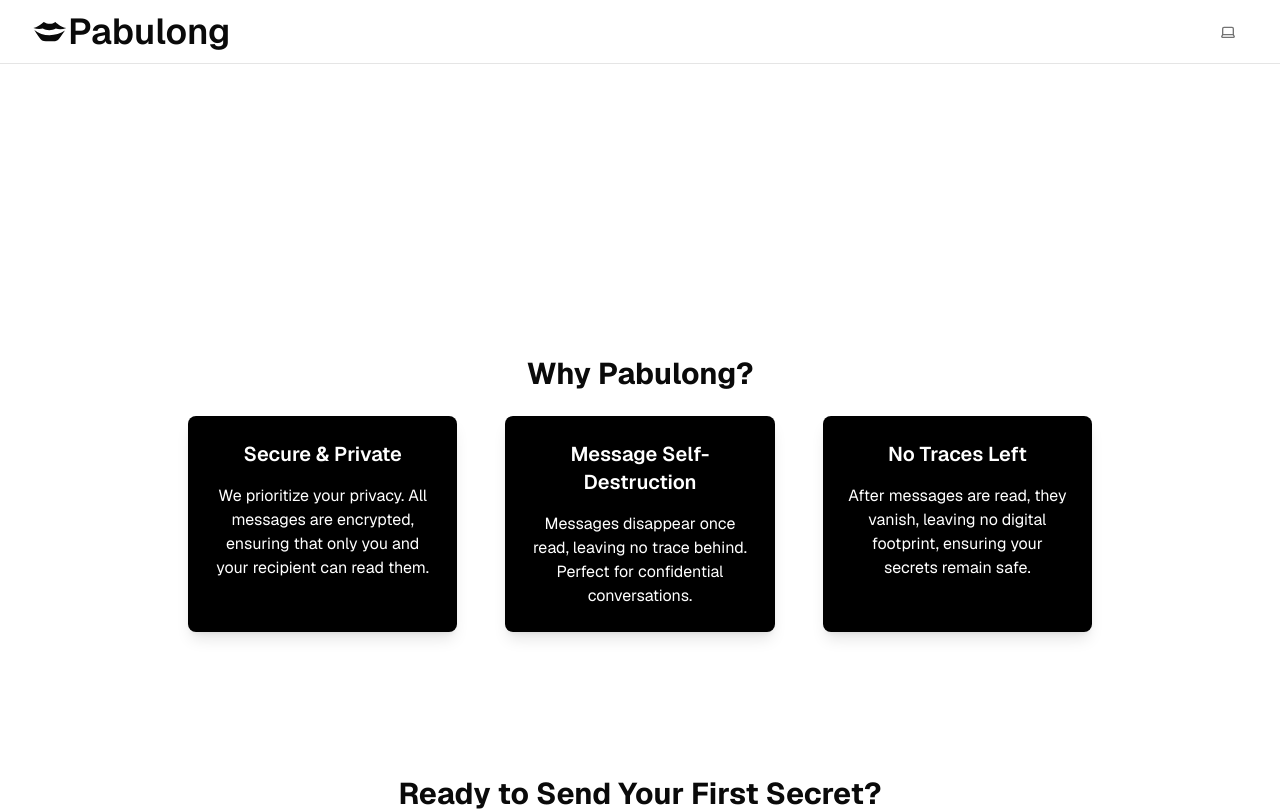
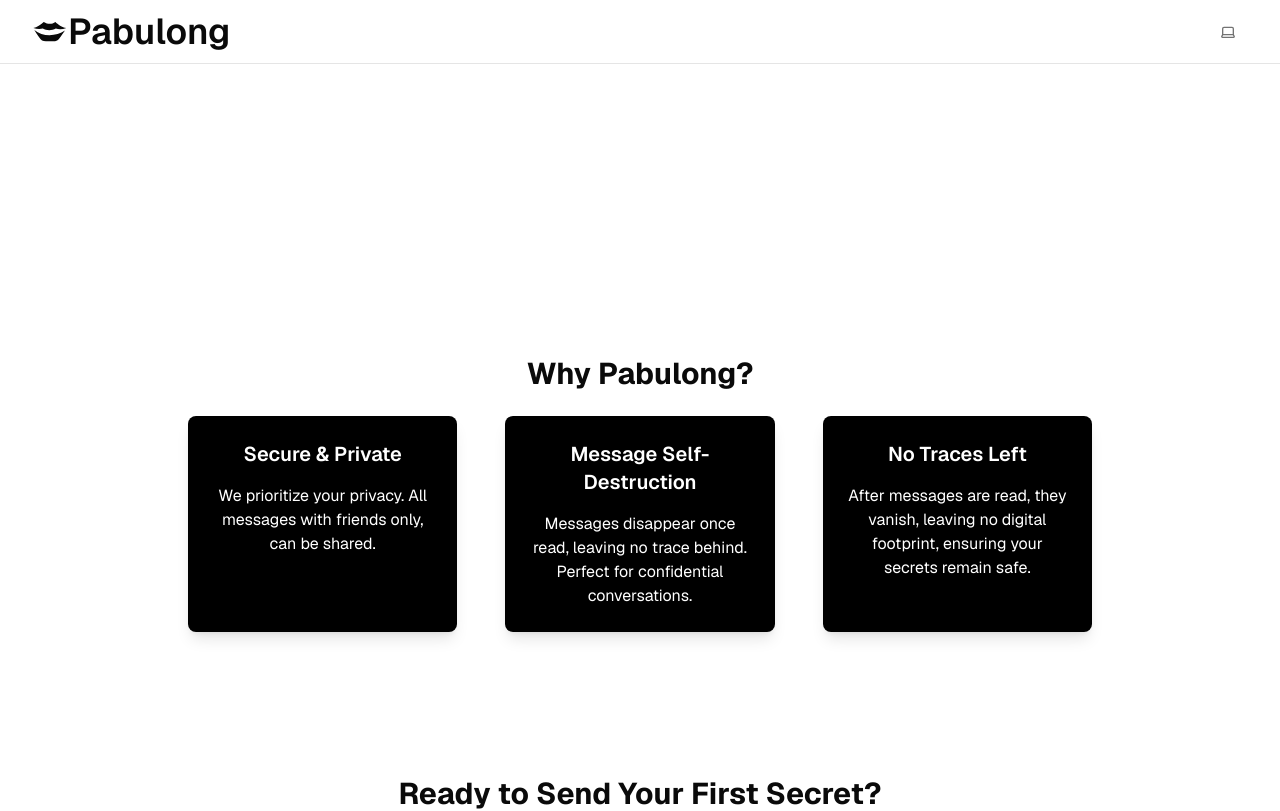
Before and after one commit to jerwintuchi/pabulong, a Next.js app: page / in a window 1280 px wide. Shown: the top 811 px of the page. Built offline with nearby package versions, Linux system fonts and the light colour scheme; no server answers.

Commit message:
changed description on landing page

```diff
--- a/app/public/_components/FeatureSection.tsx
+++ b/app/public/_components/FeatureSection.tsx
@@ -5,7 +5,7 @@ const FeatureSection = () => {
             <div className="grid grid-cols-1 md:grid-cols-3 gap-12">
                 <div className="p-6 dark:bg-gray-900 rounded-lg shadow-lg text-white bg-black ">
                     <h3 className="text-xl font-semibold mb-4">Secure & Private</h3>
-                    <p>We prioritize your privacy. All messages are encrypted, ensuring that only you and your recipient can read them.</p>
+                    <p>We prioritize your privacy. All messages with friends only, can be shared.</p>
                 </div>
                 <div className="p-6 dark:bg-gray-900 rounded-lg shadow-lg text-white bg-black">
                     <h3 className="text-xl font-semibold mb-4">Message Self-Destruction</h3>
```
